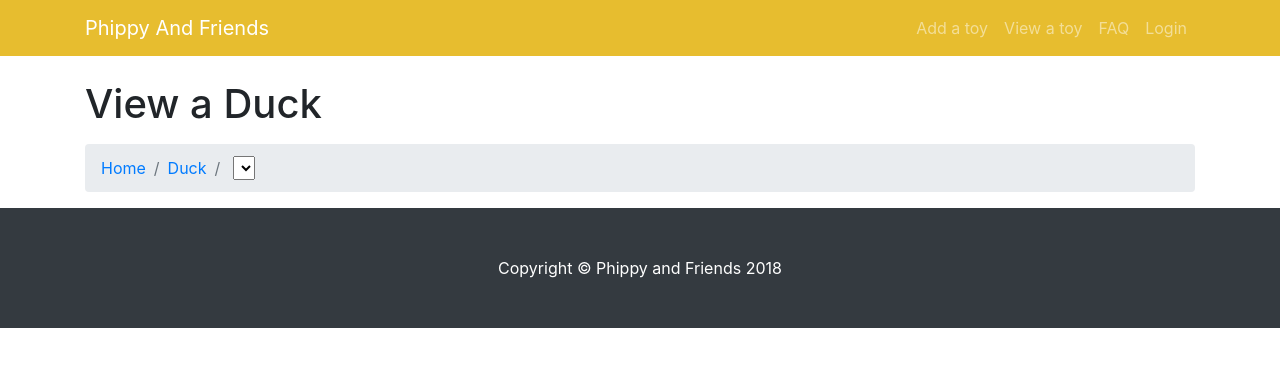
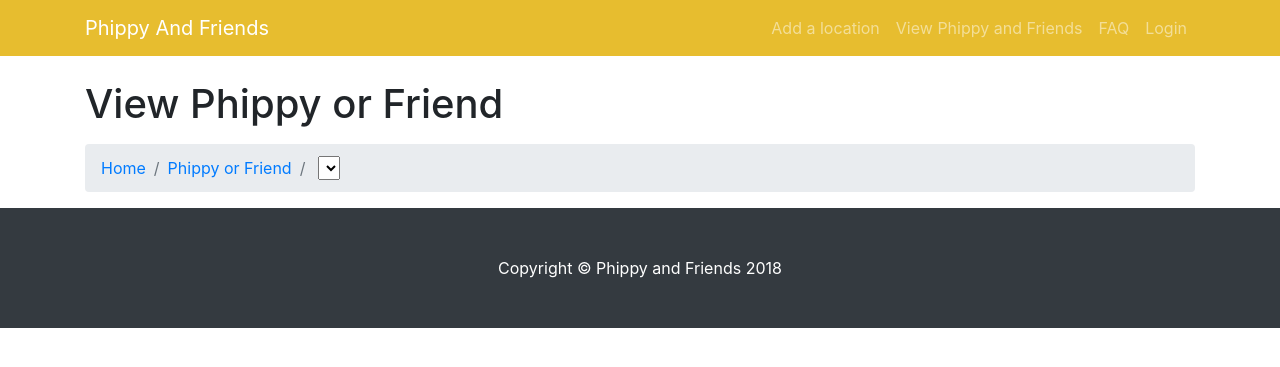
Before and after one commit to lastcoolnameleft/phippy, a Django app: page /toy/ in a window 1280 px wide. Shown: the top 367 px of the page. Run offline with Django 3.2, Linux system fonts and the light colour scheme; data that the repository does not hold is empty; some libraries are stand-ins or nearby versions.

Commit message:
got mark and view working

```diff
--- a/django/track/forms.py
+++ b/django/track/forms.py
@@ -4,7 +4,8 @@ import datetime
 
 class ToyForm(forms.Form):
     """ Form for Phippy and Friends.  """
-    toy_id = forms.IntegerField(label='Toy #')
+    new_or_existing = forms.ChoiceField(label='New or Existing', initial='', choices=[('new', 'New'), ('existing', 'Existing')], required=True)
+
     name = forms.CharField(label='Toy name', max_length=100, disabled=False, required=False)
     location = forms.CharField(label='Location', max_length=100)
     date_time = forms.DateTimeField(label='Date/Time',
--- a/django/track/models.py
+++ b/django/track/models.py
@@ -2,14 +2,12 @@ from django.db import models
 from django.contrib.auth.models import User
 
 class Toy(models.Model):
-    toy_id = models.IntegerField(primary_key=True)
     create_time = models.DateTimeField(blank=True)
     name = models.CharField(max_length=128, blank=True, default=None)
     comments = models.TextField(blank=True, default=None)
     approved = models.CharField(max_length=1, default='Y')
 
 class ToyLocation(models.Model):
-    toy_location_id = models.AutoField(primary_key=True)
     toy = models.ForeignKey(Toy, on_delete=models.CASCADE, null=True)
     user = models.ForeignKey(User, on_delete=models.CASCADE, null=True)
     link = models.TextField(blank=True, null=True)
@@ -22,12 +20,10 @@ class ToyLocation(models.Model):
     approved = models.CharField(max_length=1, blank=True, null=True)
 
 class ToyLocationLink(models.Model):
-    toy_location_link_id = models.AutoField(primary_key=True)
     toy_location = models.ForeignKey(ToyLocation, models.DO_NOTHING, null=True)
     link = models.CharField(max_length=200, blank=True, null=True)
 
 class ToyLocationPhoto(models.Model):
-    toy_location_photo_id = models.AutoField(primary_key=True)
     toy_location = models.ForeignKey(ToyLocation, models.DO_NOTHING, null=True)
     flickr_photo_id = models.BigIntegerField(blank=True, null=True)
     flickr_thumbnail_url = models.TextField(blank=True, null=True)
--- a/django/track/templates/base.html
+++ b/django/track/templates/base.html
@@ -36,10 +36,10 @@
         <div class="collapse navbar-collapse" id="navbarResponsive">
           <ul class="navbar-nav ml-auto">
             <li class="nav-item">
-              <a class="nav-link" href="/mark">Add a toy</a>
+              <a class="nav-link" href="/mark">Add a location</a>
             </li>
             <li class="nav-item">
-              <a class="nav-link" href="/toy">View a toy</a>
+              <a class="nav-link" href="/toy">View Phippy and Friends</a>
             </li>
             <li class="nav-item">
               <a class="nav-link" href="/faq">FAQ</a>
--- a/django/track/templates/toy/mark.html
+++ b/django/track/templates/toy/mark.html
@@ -31,10 +31,8 @@
                             <label for="{{ form.toy_id.id_for_label }}">New or Existing Toy:</label>
                         </dt>
                         <dd class="col-sm-10">
-                            <select>
-                                <option value="new">New</option>
-                                <option value="existing">Existing</option>
-                            </select>
+                            {{ form.new_or_existing.errors }}
+                            {{ form.new_or_existing }}
                         </dd>
 
                         {{ form.name.errors }}
--- a/django/track/templates/toy/view/dropdown.html
+++ b/django/track/templates/toy/view/dropdown.html
@@ -1,25 +1,25 @@
             <!-- Page Heading/Breadcrumbs -->
-            <h1 class="mt-4 mb-3">View a Duck
+            <h1 class="mt-4 mb-3">View Phippy or Friend
             </h1>
 
             <ol class="breadcrumb">
               <li class="breadcrumb-item">
                 <a href="/">Home</a>
               </li>
-              <li class='breadcrumb-item'><a href='/duck'>Duck</a></li>
+              <li class='breadcrumb-item'><a href='/toy'>Phippy or Friend</a></li>
               <li class='breadcrumb-item'>
-                    <select onChange="javascript:redirectToDuck(this)">
+                    <select onChange="javascript:redirectToToy(this)">
                       <option value=""></option>
-{% for duck_d in duck_list %}
-                      <option value="{{ duck_d.duck_id }}"{% if duck_d.duck_id == duck.duck_id %} selected{% endif %}>{{ duck_d.name|default:"Unnamed" }} ({{ duck_d.duck_id }})</option>{% endfor %}
+{% for toy_d in toy_list %}
+                      <option value="{{ toy_d.id }}"{% if toy_d.id == toy.id %} selected{% endif %}>{{ toy_d.name|default:"Unnamed" }}</option>{% endfor %}
                     </select>
               </li>
-{% if duck_location_list %}
+{% if toy_location_list %}
               <li class='breadcrumb-item'>
-                    <select onChange="javascript:redirectToDuckLocation(this)">
+                    <select onChange="javascript:redirectToToyLocation(this)">
                       <option value=""></option>
-{% for duck_l in duck_location_list %}
-                      <option value="{{ duck_l.duck_location_id }}" {% if duck_l.duck_location_id == map.duck_location_id %}selected{% endif %}>{{ duck_l.location }}</option>{% endfor %}
+{% for toy_l in toy_location_list %}
+                      <option value="{{ toy_l.toy_location_id }}" {% if toy_l.toy_location_id == map.toy_location_id %}selected{% endif %}>{{ toy_l.location }}</option>{% endfor %}
                     </select>
               </li>
 {% endif %}
@@ -27,14 +27,14 @@
 
             <!-- /.row -->
 <script type="text/javascript" language="JavaScript">
-    function redirectToDuck(obj)
+    function redirectToToy(obj)
     {
-        var duck_id = obj[obj.selectedIndex].value;
-        var URL = '/duck/' + duck_id;
+        var toy_id = obj[obj.selectedIndex].value;
+        var URL = '/toy/' + toy_id;
         window.location.href = URL;
     }
 
-    function redirectToDuckLocation(obj)
+    function redirectToToyLocation(obj)
     {
         var location_id = obj[obj.selectedIndex].value;
         var URL = '/location/' + location_id;
--- a/django/track/views.py
+++ b/django/track/views.py
@@ -15,14 +15,14 @@ from haversine import haversine
 def index(request):
     """ / path """
     toy_location_list = ToyLocation.objects.all()
-    toy_location_json = serializers.serialize('json', toy_location_list)
+    #toy_location_json = serializers.serialize('json', toy_location_list)
     map_data = {
         'width': '100%',
         'height': '800px',
         'focus_lat': 23,
         'focus_long': 10,
         'focus_zoom': 2,
-        'location_list': toy_location_json,
+        'location_list': [], #toy_location_json,
         'toy_location_id': 0,
     }
 
@@ -56,11 +56,11 @@ def detail(request, toy_id):
 
 def location(request, toy_location_id):
     """ Show /toy/$toy_id """
-    toy_location = get_object_or_404(ToyLocation, pk=toy_location_id)
+    toy_location = get_object_or_404(ToyLocation, id=toy_location_id)
 
     photos = ToyLocationPhoto.objects.filter(toy_location_id=toy_location_id)
 
-    toy_location_list = ToyLocation.objects.filter(toy_id=toy_location.toy.toy_id)
+    toy_location_list = ToyLocation.objects.filter(toy_id=toy_location.toy_id)
     toy_location_json = serializers.serialize('json', toy_location_list, use_natural_foreign_keys=True)
     map_data = {
         'width': '100%',
@@ -96,29 +96,22 @@ def mark(request):
         form = ToyForm(request.POST)
         # check whether it's valid:
         if form.is_valid():
-            toy_id = form.cleaned_data['toy_id']
-            try:
-                toy = Toy.objects.get(pk=toy_id)
-                if toy.name == 'Unnamed' and form.cleaned_data['name'] != 'Unnamed':
-                    toy.name = form.cleaned_data['name']
-            except Toy.DoesNotExist:
-                name = form.cleaned_data['name'] if form.cleaned_data['name'] else 'Unnamed'
-                toy = Toy(toy_id=toy_id,
-                            name=name, approved='Y',
-                            create_time=datetime.datetime.now().strftime('%Y-%m-%d %H:%M:%S'),
-                            comments='')
+            new_or_existing = form.cleaned_data['new_or_existing']
+            name = form.cleaned_data['name']
+            if ( new_or_existing == 'new'):
+                toy = Toy(name=name, approved='Y',
+                          create_time=datetime.datetime.now().strftime('%Y-%m-%d %H:%M:%S'),
+                          comments='')
+                toy.save()
+            else:
+                toy = Toy.objects.get(name=name)
 
-            # Calculate the distance since last location
-            last_toy_location = ToyLocation.objects.filter(toy_id=toy_id).order_by('-date_time')[0]
-            distance_travelled = haversine((last_toy_location.latitude, last_toy_location.longitude),
-                                           (form.cleaned_data['lat'], form.cleaned_data['lng']), miles=True)
             toy_location = ToyLocation(toy=toy,
                                          latitude=form.cleaned_data['lat'],
                                          longitude=form.cleaned_data['lng'],
                                          location=form.cleaned_data['location'],
                                          date_time=form.cleaned_data['date_time'],
                                          comments=form.cleaned_data['comments'],
-                                         distance_to=round(distance_travelled, 2),
                                          user=request.user,
                                          approved='Y')
             toy_location.save()
@@ -130,11 +123,9 @@ def mark(request):
                                                         flickr_thumbnail_url=photo_info['sizes']['Small 320']['source'])
                 toy_location_photo.save()
 
-            toy.total_distance = round(ToyLocation.objects.filter(toy_id=toy_id).aggregate(Sum('distance_to'))['distance_to__sum'], 2)
-            toy.save()
 
             # redirect to a new URL:
-            return HttpResponseRedirect('/location/' + str(toy_location.toy_location_id))
+            return HttpResponseRedirect('/location/' + str(toy_location.id))
     # if a GET (or any other method) we'll create a blank form
     else:
         form = ToyForm()
```
Also changed, not shown: django/track/templates/toy/location.html (+8 -14 lines), django/track/migrations/0001_initial.py.
